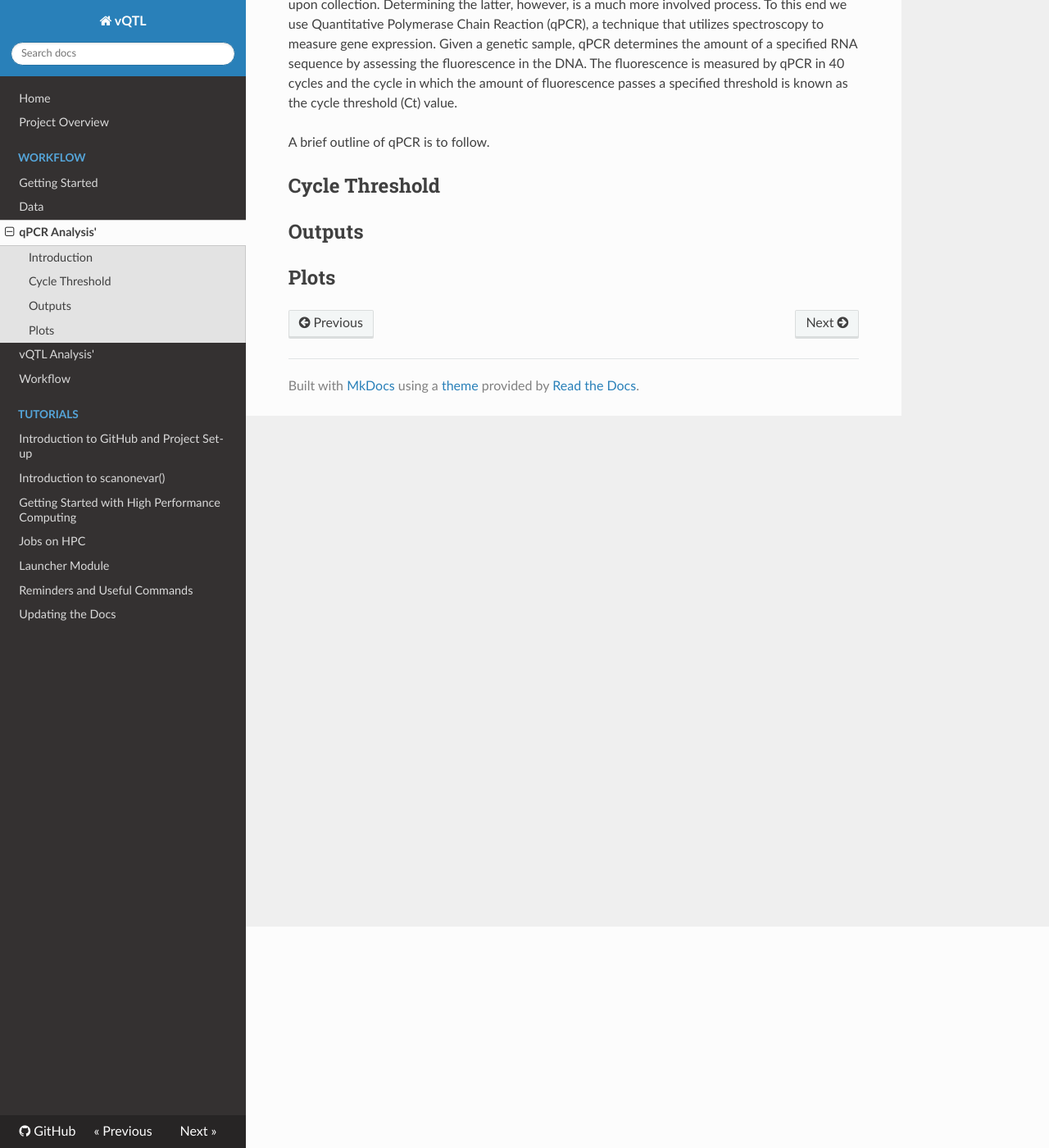
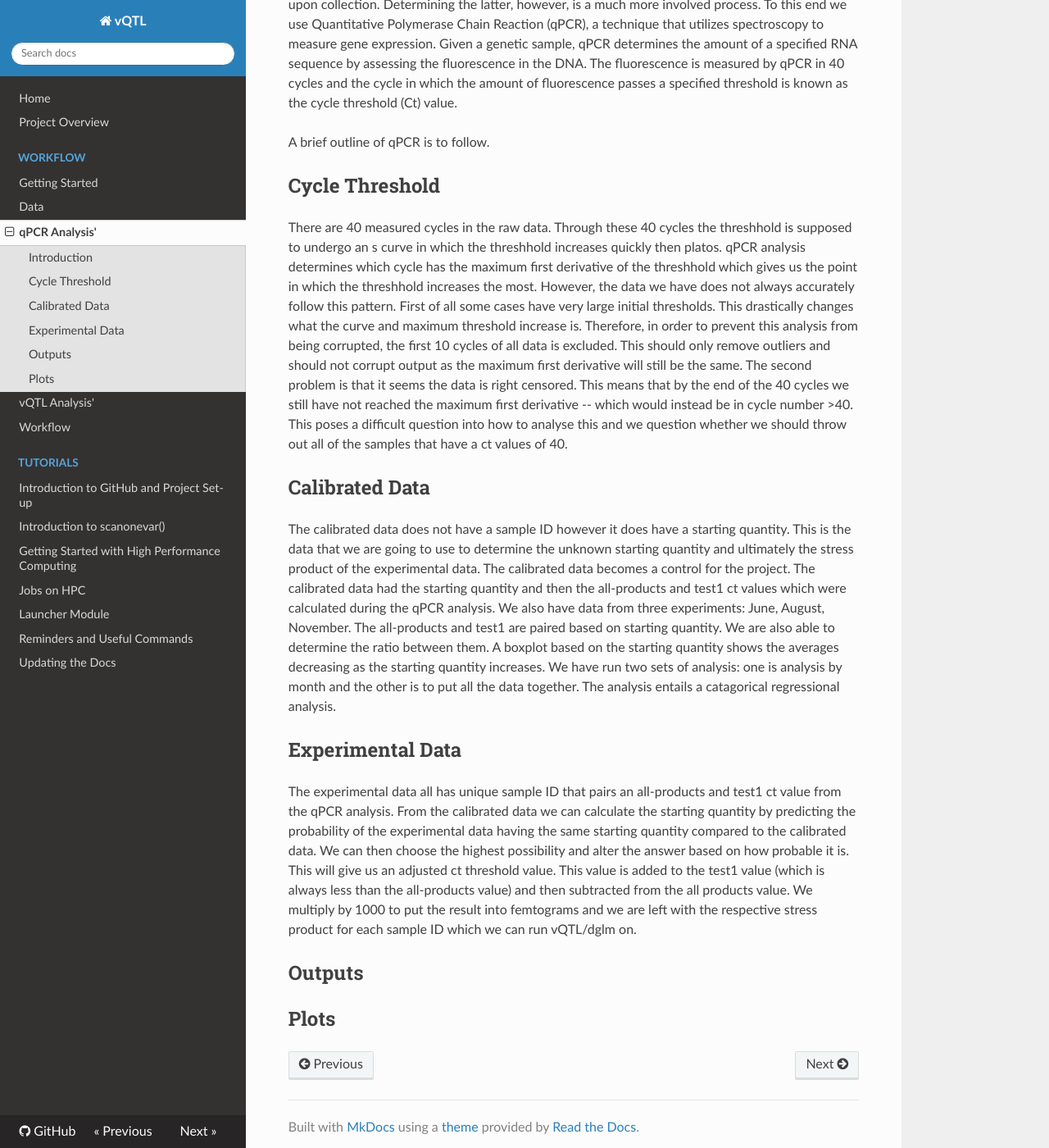
Before and after one commit to MRCopeland74/stapleton_lab, an MkDocs documentation site: the page built from docs/qPCR Analysis.md, in a window 1280 px wide and 1400 px high, scrolled down 270 px. Shown: the whole window at 82% size. Built offline with MkDocs 1.6.1, drawn with Linux system fonts in a browser that asks for light colours; nearby versions of some CDN libraries.

Commit message:
adding an update to readthedocs for qPCR

```diff
--- a/docs/qPCR Analysis.md
+++ b/docs/qPCR Analysis.md
@@ -12,6 +12,15 @@ In order to conduct our research, two factors must be assessed for each of our s
 A brief outline of qPCR is to follow.
 
 ## Cycle Threshold
+There are 40 measured cycles in the raw data. Through these 40 cycles the threshhold is supposed to undergo an s curve in which the threshhold increases quickly then platos. qPCR analysis determines which cycle has the maximum first derivative of the threshhold which gives us the point in which the threshhold increases the most. However, the data we have does not always accurately follow this pattern. First of all some cases have very large initial thresholds. This drastically changes what the curve and maximum threshold increase is. Therefore, in order to prevent this analysis from being corrupted, the first 10 cycles of all data is excluded. This should only remove outliers and should not corrupt output as the maximum first derivative will still be the same. The second problem is that it seems the data is right censored. This means that by the end of the 40 cycles we still have not reached the maximum first derivative -- which would instead be in cycle number >40. This poses a difficult question into how to analyse this and we question whether we should throw out all of the samples that have a ct values of 40.
+
+## Calibrated Data
+The calibrated data does not have a sample ID however it does have a starting quantity. This is the data that we are going to use to determine the unknown starting quantity and ultimately the stress product of the experimental data. The calibrated data becomes a control for the project.
+The calibrated data had the starting quantity and then the all-products and test1 ct values which were calculated during the qPCR analysis. We also have data from three experiments: June, August, November. The all-products and test1 are paired based on starting quantity. We are also able to determine the ratio between them. A boxplot based on the starting quantity shows the averages decreasing as the starting quantity increases. We have run two sets of analysis: one is analysis by month and the other is to put all the data together. The analysis entails a catagorical regressional analysis.
+
+## Experimental Data
+The experimental data all has unique sample ID that pairs an all-products and test1 ct value from the qPCR analysis. From the calibrated data we can calculate the starting quantity by predicting the probability of the experimental data having the same starting quantity compared to the calibrated data. We can then choose the highest possibility and alter the answer based on how probable it is. This will give us an adjusted ct threshold value. This value is added to the test1 value (which is always less than the all-products value) and then subtracted from the all products value. We multiply by 1000 to put the result into femtograms and we are left with the respective stress product for each sample ID which we can run vQTL/dglm on.
+
 
 ## Outputs
 ## Plots
```
